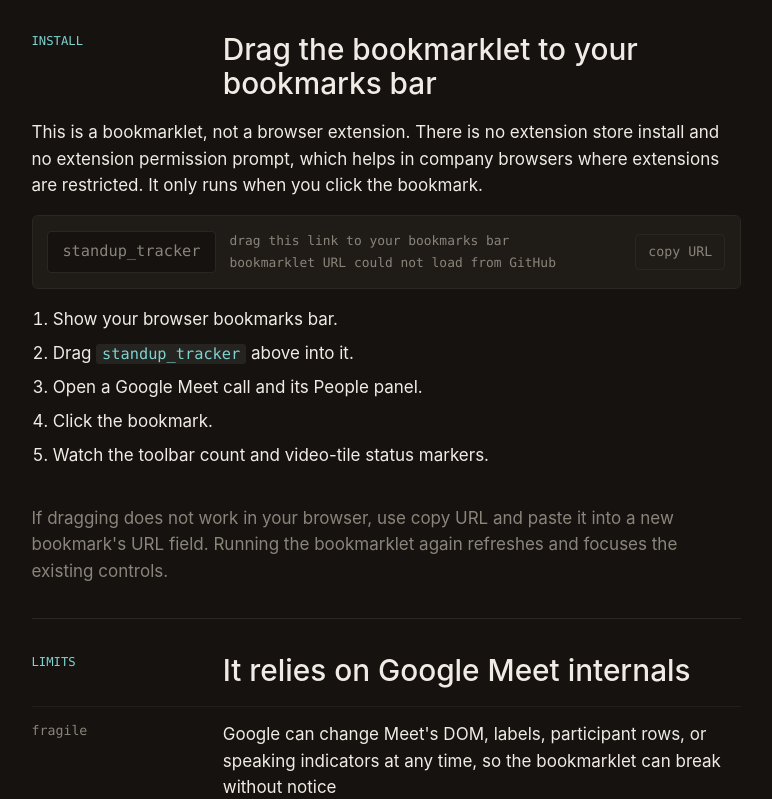
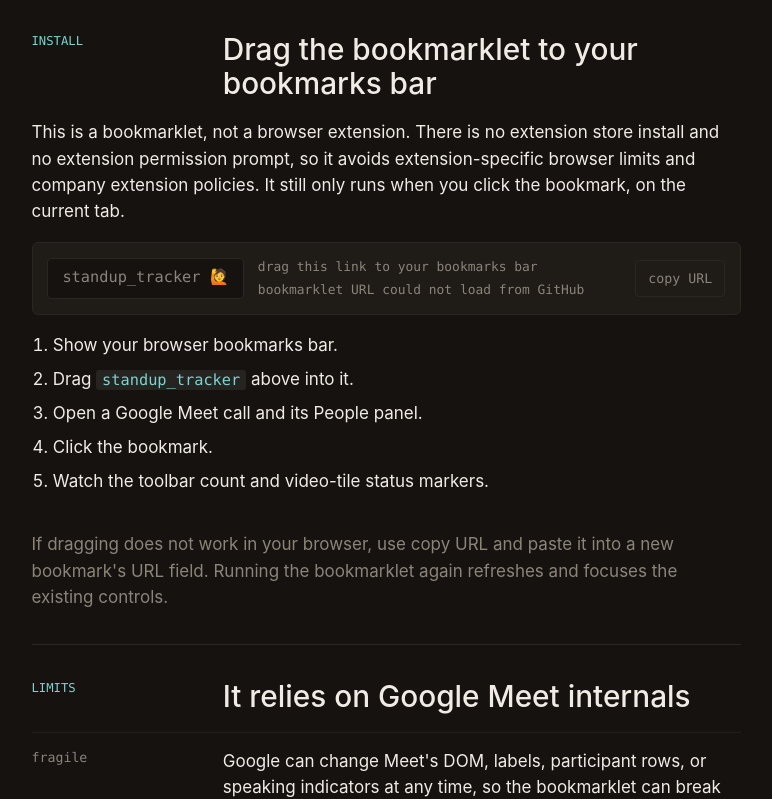
Before and after one commit to 01max/standup_tracker-landing, a plain HTML site: page index.html in a window 1280 px wide. Shown: the part 2001-2800 px from the top of the page, without its empty margins (254-1026 px from the left). Drawn offline with Linux system fonts and the light colour scheme; no server answers.

Commit message:
Various content update

```diff
--- a/index.html
+++ b/index.html
@@ -578,7 +578,7 @@
 
       <section class="hero" id="top" aria-labelledby="title">
         <p class="eyebrow">private local bookmarklet</p>
-        <h1 id="title">standup_tracker🙋</h1>
+        <h1 id="title">standup_tracker 🙋</h1>
         <p class="lede">
           A small Google Meet helper for standups adding a compact toolbar to
           the People panel, automatically detecting who has already spoken, and mirrors
@@ -678,9 +678,10 @@
         <div class="section-body">
           <p>
             This is a bookmarklet, not a browser extension. There is no
-            extension store install and no extension permission prompt, which
-            helps in company browsers where extensions are restricted. It only
-            runs when you click the bookmark.
+            extension store install and no extension permission prompt, so it
+            avoids extension-specific browser limits and company extension
+            policies. It still only runs when you click the bookmark, on the
+            current tab.
           </p>
           <div class="bookmarklet-panel">
             <a
@@ -689,7 +690,7 @@
               data-bookmarklet-link
               draggable="true"
               aria-disabled="true"
-            >standup_tracker</a>
+            >standup_tracker 🙋</a>
             <span class="bookmarklet-meta">
               <span>drag this link to your bookmarks bar</span>
               <span data-bookmarklet-status>loading bookmarklet from GitHub</span>
@@ -795,7 +796,6 @@
       </section>
 
       <footer class="footer">
-        <span>plain static page for Cloudflare Pages</span>
         <a href="https://github.com/01max/standup_tracker">github.com/01max/standup_tracker</a>
       </footer>
     </main>
```
Also changed, not shown: README.md.
